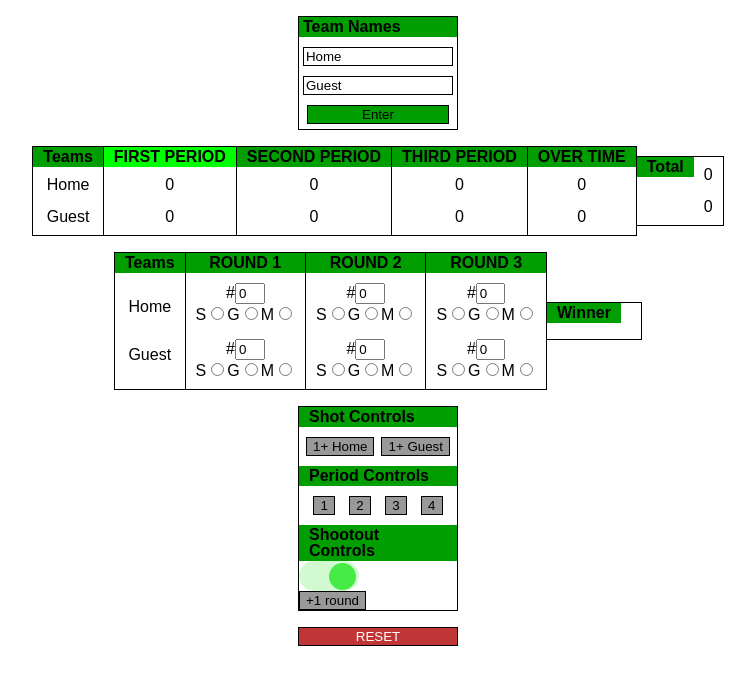
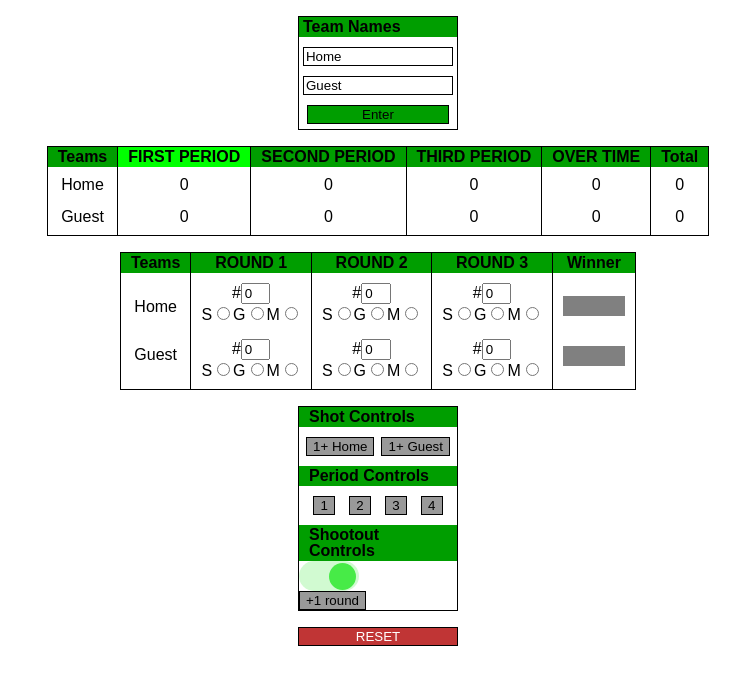
Before and after one commit to DerekPixel/hockey-shot-clock, a React (Create React App) app: page / in a window 1280 px wide. Both pictures are taken after a click on the label 640 px from the left and 422 px from the top of the page. Shown: the top 684 px of the page, without its empty margins (262-1017 px from the left). Built offline with nearby package versions, Linux system fonts and the light colour scheme.

Commit message:
added css for shootout winner

```diff
--- a/src/App.css
+++ b/src/App.css
@@ -185,6 +185,8 @@
 .period-shots {
   display: flex;
   flex-direction: column;
+  height: 100%;
+  justify-content: space-evenly;
 }
 
 .period-shots,
@@ -212,6 +214,17 @@
 .shot-totals {
   border: 1px solid black;
   border-left: none;
+  flex-direction: column;
+  height: 100%;
+}
+
+.winner-tag {
+  display: flex;
+  justify-content: center;
+  align-items: center;
+  font-weight: bold;
+  width: 7ch;
+  height: 20px;
 }
 
 @media screen and (max-width: 800px) {
```
